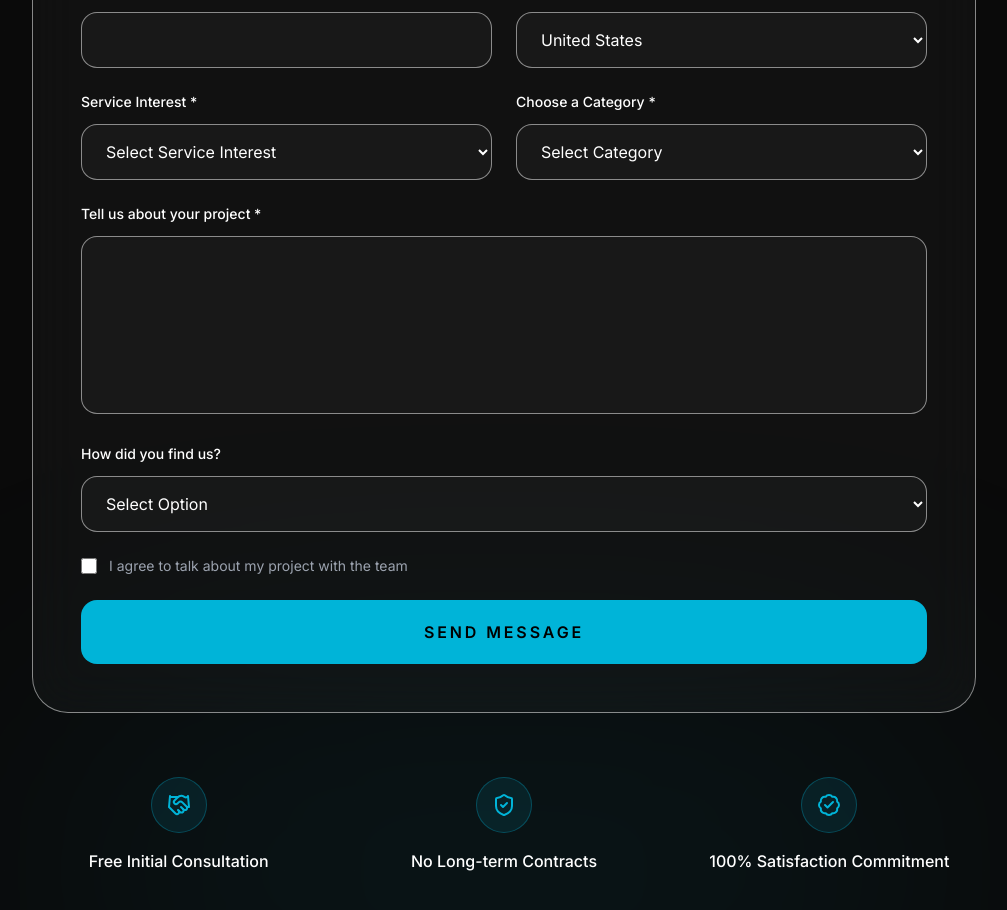
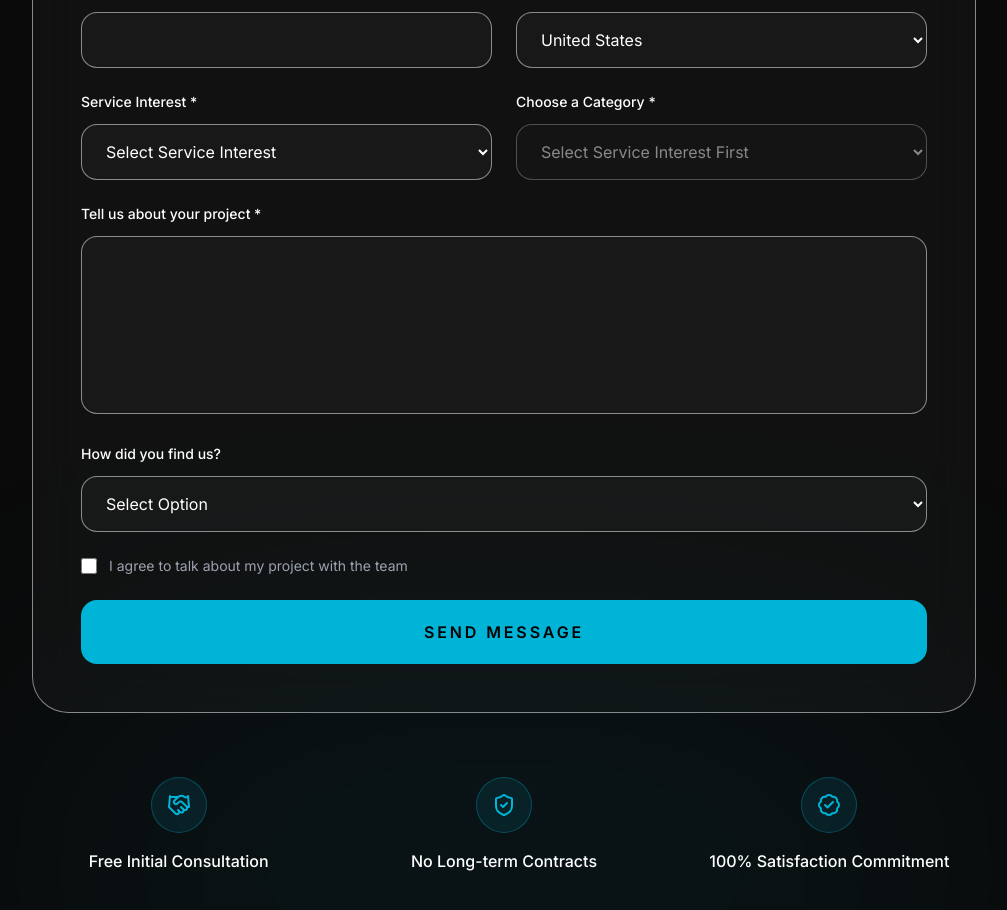
Before and after one commit to anugrahsivadasan/krieto, a React (Vite) app: page /contact in a window 1280 px wide. Shown: the part 880-1790 px from the top of the page, without its empty margins (136-1143 px from the left). Built offline with nearby package versions, Linux system fonts and the light colour scheme.

Commit message:
added dynamic data in form

```diff
--- a/src/components/contact/ContactForm.tsx
+++ b/src/components/contact/ContactForm.tsx
@@ -5,17 +5,64 @@ import { toast } from "react-toastify";
 
 const EASE: [number, number, number, number] = [0.25, 0.46, 0.45, 0.94];
 
+// ================= Category options mapped to each Service Interest =================
+const CATEGORY_OPTIONS: Record<string, string[]> = {
+  Advertising: [
+    "AI-Powered Video Ads",
+    "Animated Ads",
+    "Video Production",
+    "Product Photography",
+    "AI Avatars",
+    "TV Ads",
+    "Cinema Ads",
+  ],
+  Design: [
+    "Website Design",
+    "Logo Design",
+    "Motion Design",
+    "E-Com Design",
+    "Brochure",
+    "Posters",
+    "Business Cards",
+    "Greeting Cards",
+    "Letterheads",
+    "Packages",
+  ],
+  Marketing: [
+    "Social Media Marketing",
+    "Content Strategy",
+    "Campaign Management",
+    "Email Marketing",
+    "SEO",
+    "Growth Analytics",
+    "Google Reviews",
+    "Yelp Reviews",
+    "TripAdvisor Reviews",
+    "Trustpilot Reviews",
+  ],
+};
+
 const ContactSection = () => {
   const [loading, setLoading] = useState(false);
   const [success, setSuccess] = useState(false);
 
+  // Track selected Service Interest so we can render the matching Category list
+  const [serviceInterest, setServiceInterest] = useState("");
+  const [serviceCategory, setServiceCategory] = useState("");
+
   const SCRIPT_URL =
-  "https://script.google.com/macros/s/AKfycbwv7csYNiH-9fIEyGosoWF1gP6GIb4iCWWTzCpP2FQD_cCN0HeTHCC6oZL5RdJYoXZB/exec";
+    "https://script.google.com/macros/s/AKfycbxVJlvAWD0zHGOApVfd3wOuj78mCIboIOi0gV5fSll9N8nVWVGTh0I70fUIRh6UlIOG/exec";
 
-const handleSubmit = async (
-  e: React.FormEvent<HTMLFormElement>
+  const handleServiceInterestChange = (
+    e: React.ChangeEvent<HTMLSelectElement>
   ) => {
+    setServiceInterest(e.target.value);
+    // Reset the category whenever the interest changes so stale values
+    // from a different interest can't be submitted.
+    setServiceCategory("");
+  };
 
+  const handleSubmit = async (e: React.FormEvent<HTMLFormElement>) => {
     e.preventDefault();
 
     const form = e.currentTarget;
@@ -52,8 +99,6 @@ const handleSubmit = async (
         body: JSON.stringify(data),
       });
 
-
-
       console.log("Submitted");
 
       toast.success("Message sent successfully!");
@@ -61,17 +106,20 @@ const handleSubmit = async (
       setSuccess(true);
 
       form.reset();
-
+      setServiceInterest("");
+      setServiceCategory("");
     } catch (error) {
-
       console.error(error);
 
       toast.error("Network Error.");
-
     }
 
     setLoading(false);
   };
+
+  const availableCategories = serviceInterest
+    ? CATEGORY_OPTIONS[serviceInterest] ?? []
+    : [];
 
   return (
     <section
@@ -396,7 +444,8 @@ const handleSubmit = async (
                   <select
                     name="serviceInterest"
                     required
-                    defaultValue=""
+                    value={serviceInterest}
+                    onChange={handleServiceInterestChange}
                     className="h-14 w-full rounded-2xl border border-white/50 bg-white/[0.03] px-5 text-white outline-none transition-all duration-300 focus:border-[#00B4D8]"
                   >
                     <option
@@ -407,20 +456,13 @@ const handleSubmit = async (
                       Select Service Interest
                     </option>
                     <option className="text-white bg-[#0A0A0A]">
-                      Website Development
+                      Advertising
+                    </option>
+                    <option className="text-white bg-[#0A0A0A]">
+                      Design
                     </option>
                     <option className="text-white bg-[#0A0A0A]">
                       Marketing
-                    </option>
-                    <option className="text-white bg-[#0A0A0A]">
-                      Advertising
-                    </option>
-                    <option className="text-white bg-[#0A0A0A]">
-                      Branding
-                    </option>
-                    <option className="text-white bg-[#0A0A0A]">SEO</option>
-                    <option className="text-white bg-[#0A0A0A]">
-                      Not Sure Yet
                     </option>
                   </select>
                 </div>
@@ -433,35 +475,28 @@ const handleSubmit = async (
                   <select
                     name="serviceCategory"
                     required
-                    defaultValue=""
-                    className="h-14 w-full rounded-2xl border border-white/50 bg-white/[0.03] px-5 text-white outline-none transition-all duration-300 focus:border-[#00B4D8]"
+                    disabled={!serviceInterest}
+                    value={serviceCategory}
+                    onChange={(e) => setServiceCategory(e.target.value)}
+                    className="h-14 w-full rounded-2xl border border-white/50 bg-white/[0.03] px-5 text-white outline-none transition-all duration-300 focus:border-[#00B4D8] disabled:opacity-50 disabled:cursor-not-allowed"
                   >
                     <option
                       value=""
                       disabled
                       className="text-white bg-[#0A0A0A]"
                     >
-                      Select Category
+                      {serviceInterest
+                        ? "Select Category"
+                        : "Select Service Interest First"}
                     </option>
-                    <option className="text-white bg-[#0A0A0A]">
-                      Website Development
+                    {availableCategories.map((category) => (
+                      <option
+                        key={category}
+                        className="text-white bg-[#0A0A0A]"
+                      >
+                        {category}
                       </option>
-                    <option className="text-white bg-[#0A0A0A]">
-                      Marketing Strategy
-                    </option>
-                    <option className="text-white bg-[#0A0A0A]">
-                      Advertising Campaigns
-                    </option>
-                    <option className="text-white bg-[#0A0A0A]">
-                      Brand Identity
-                    </option>
-                    <option className="text-white bg-[#0A0A0A]">
-                      SEO Optimization
-                    </option>
-                    <option className="text-white bg-[#0A0A0A]">
-                      Social Media
-                    </option>
-                    <option className="text-white bg-[#0A0A0A]">Other</option>
+                    ))}
                   </select>
                 </div>
               </div>
```
Lines whose indentation alone changed are shown as unchanged.
